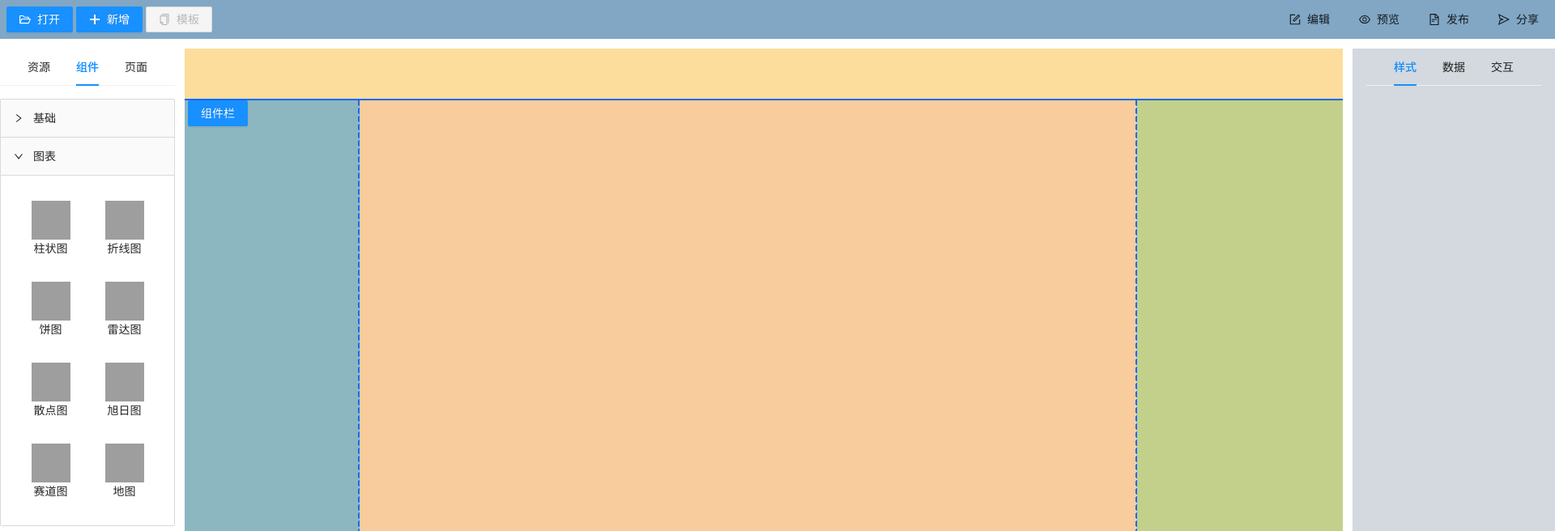
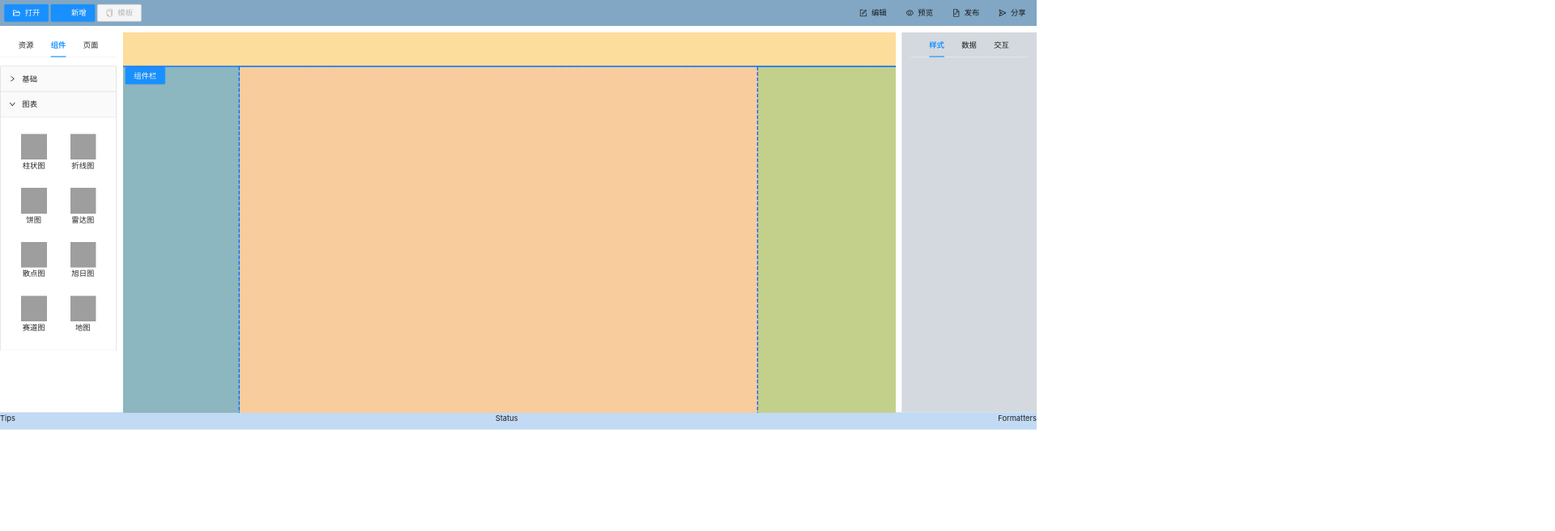
Before and after one commit to czf2015/quad, a React (Vite) app: page / in a window 1280 px wide. Shown: the top 656 px of the page at 81% size, 1920 px wide, since content can reach past the window. Built offline with nearby package versions, Linux system fonts and the light colour scheme; grey boxes are pictures that could not be loaded.

Commit message:
添加屏幕自适应

```diff
--- a/src/hooks/index.ts
+++ b/src/hooks/index.ts
@@ -7,3 +7,4 @@ export * from './useRestore'
 export * from './useCRUD'
 export * from './useStore'
 export * from './useToggle'
+export * from './useResponsive'
--- /dev/null
+++ b/src/hooks/useResponsive.ts
@@ -0,0 +1,19 @@
+import { useEffect, useRef } from 'react'
+
+export const useResponsive = (basic = { width: 1920, height: 1080 }) => {
+  const rootRef = useRef() as IRef
+  useEffect(() => {
+    const handleResponsive = () => {
+      const docEle = document.documentElement
+      const radio = docEle.clientWidth / basic.width
+      rootRef.current.style.transform = `scale(${radio})`
+      rootRef.current.style.transformOrigin = `top left`
+    }
+    handleResponsive()
+    window.addEventListener('resize', handleResponsive)
+    return () => {
+      window.removeEventListener('resize', handleResponsive)
+    }
+  }, [])
+  return rootRef
+}
--- a/src/layouts/Default/index.module.less
+++ b/src/layouts/Default/index.module.less
@@ -1,7 +1,6 @@
 .layout {
   display: flex;
   flex-direction: column;
-  margin: auto;
   width: 1920px;
   height: 100vh;
   overflow: hidden;
--- a/src/layouts/Default/index.tsx
+++ b/src/layouts/Default/index.tsx
@@ -1,11 +1,14 @@
 // @ts-nocheck
 import React from 'react'
+import { useResponsive } from '@/hooks'
 import styles from './index.module.less'
 
 export default ({ slots: { header, main, footer } }) => {
   const { left, content, right } = main
+  const rootRef = useResponsive()
+
   return (
-    <div className={styles.layout}>
+    <div className={styles.layout} ref={rootRef}>
       <div className={styles.header}>{header}</div>
       <div className={styles.main}>
         <div className={styles.left}>{left}</div>
```
